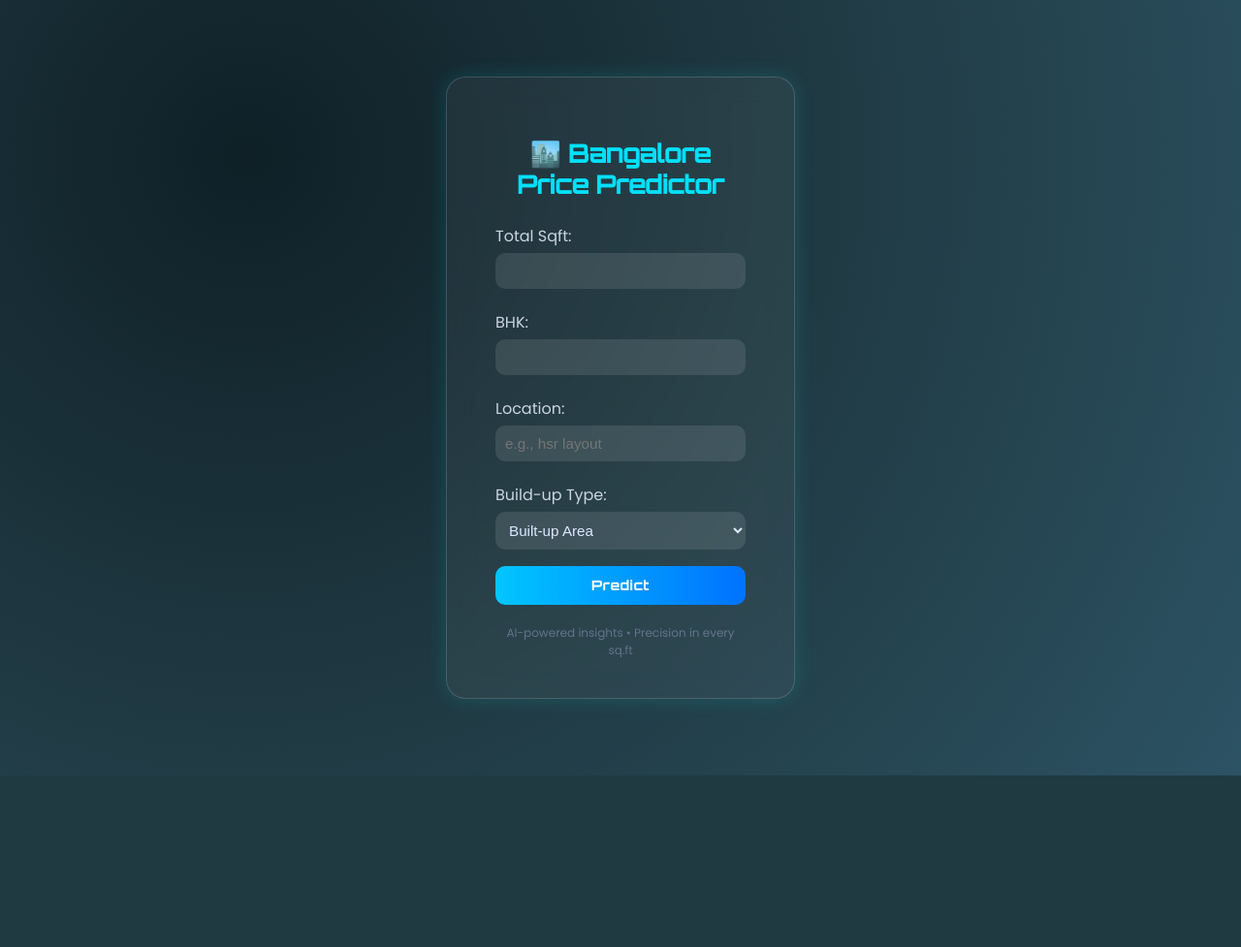
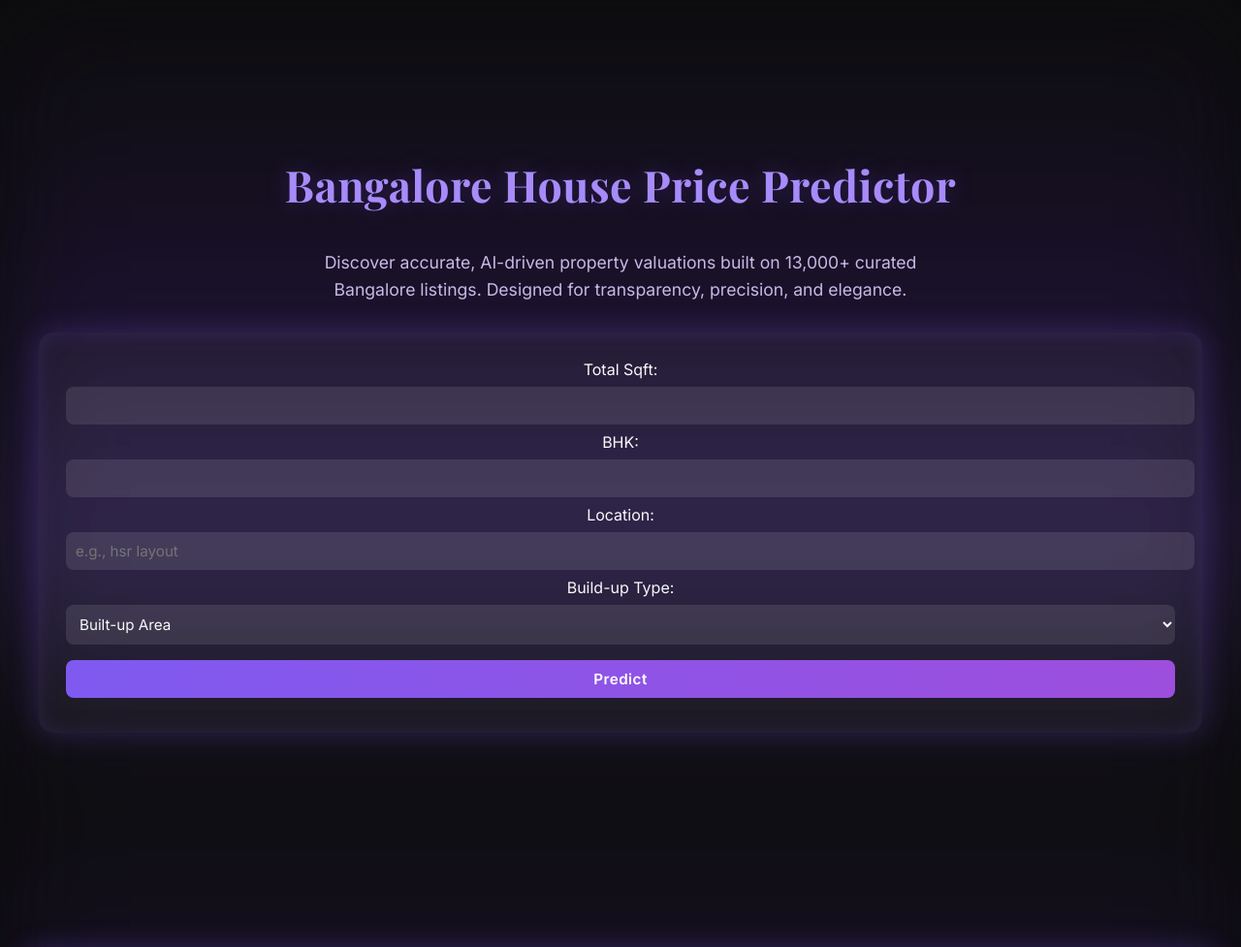
Before and after one commit to RoneyBABA/Housing, a Flask app: page / in a window 1280 px wide. Shown: the top 977 px of the page at 97% size. Before the commit the page ends 800 px from the top, so only its background shows below. Run offline with Flask 3, Linux system fonts and the light colour scheme; parts of the project's set-up code (start-up, migrations or seed data) failed here and were passed over.

Commit message:
Update Frontend

```diff
--- a/Backend/app.py
+++ b/Backend/app.py
@@ -1,81 +1,60 @@
-from flask import Flask, request, render_template
-import pickle
-import json
-import numpy as np
+from flask import Flask, render_template, request
+import pickle, json, numpy as np
 
 app = Flask(__name__)
 
-# Load model and columns
-model = pickle.load(open('FinalModel.pickle', 'rb'))
-columns = json.load(open('columns.json'))['data_colums']
+# Load model and metadata
+model = pickle.load(open('D:\College\Projs\Housing\Backend\FinalModel.pickle', 'rb'))
+columns = json.load(open('D:\College\Projs\Housing\Backend\columns.json'))['data_colums']
 
+# ---------- Core Prediction Function ----------
+def predict_price(location, sqft, bhk, build_up):
+    if (sqft/bhk) < 300:
+        return None, '❌ Minimum of 300 sqft should be allotted per bedroom'
+    elif (sqft/bhk) > 2000:
+        return None, '❌ Maximum of 2000 sqft allowed per bedroom'
 
-def predict_price(location, sqft, bhk, build_up):
-    # Validation checks
-    if (sqft / bhk) < 300:
-        return None, '❌ Minimum of 300 sqft should be allotted per 1 Bedroom'
-    elif (sqft / bhk) > 2000:
-        return None, '❌ Maximum of 2000 sqft is allotted per 1 Bedroom'
-
-    # Prepare input vector
     x = np.zeros(len(columns))
     x[0] = sqft
     x[1] = bhk
-    x[2] = sqft / bhk
+    x[2] = sqft/bhk
 
-    # One-hot encode location
     if location.lower() in columns:
-        loc_index = columns.index(location.lower())
-        x[loc_index] = 1
+        x[columns.index(location.lower())] = 1
+    if build_up.lower() in columns:
+        x[columns.index(build_up.lower())] = 1
 
-    # One-hot encode build-up type
-    if build_up.lower() in columns:
-        build_up_index = columns.index(build_up.lower())
-        x[build_up_index] = 1
-
-    # Predict
     pred = float(model.predict([x])[0]) * 100000
-
-    # Format value
     abs_value = abs(pred)
     if abs_value >= 1e7:
-        formatted = f"₹ {pred / 1e7:.2f} Cr"
+        formatted = f"₹ {pred/1e7:.2f} Cr"
     elif abs_value >= 1e5:
-        formatted = f"₹ {pred / 1e5:.2f} L"
-    elif abs_value >= 1e3:
-        formatted = f"₹ {pred / 1e3:.2f} K"
+        formatted = f"₹ {pred/1e5:.2f} L"
     else:
         formatted = f"₹ {pred:.2f}"
-
     return pred, formatted
 
 
-@app.route('/')
-def home():
-    return render_template('index.html')
-
-
-@app.route('/predict', methods=['POST'])
-@app.route('/predict', methods=['POST'])
-def predict():
-    try:
+# ---------- Routes ----------
+@app.route('/', methods=['GET', 'POST'])
+def index():
+    prediction_text, actual_value = None, None
+    if request.method == 'POST':
         sqft = float(request.form['total_sqft'])
         bhk = int(request.form['bhk'])
         location = request.form['location']
         build_up = request.form['build_up']
+        pred, formatted = predict_price(location, sqft, bhk, build_up)
+        if pred is not None:
+            prediction_text = f"🏠 Estimated Price: {formatted}"
+            actual_value = f"{pred:,.2f}"
+        else:
+            prediction_text = formatted
 
-        pred, formatted = predict_price(location, sqft, bhk, build_up)
-
-        if pred is None:
-            return render_template('index.html', prediction_text=formatted)
-
-        actual_value = f"{pred:,.2f}"  # formatted number with commas and 2 decimals
-        return render_template('index.html',
-                               prediction_text=f'🏠 Estimated Price: {formatted}',
-                               actual_value=actual_value)
-    except Exception as e:
-        return render_template('index.html', prediction_text=f'⚠️ Error: {str(e)}')
-
+    return render_template('index.html',
+                           prediction_text=prediction_text,
+                           actual_value=actual_value,
+                           request=request)
 
 
 if __name__ == '__main__':
--- /dev/null
+++ b/Backend/static/script.js
@@ -0,0 +1,11 @@
+// Reveal animation
+const cards = document.querySelectorAll('.card');
+function revealCards() {
+  const trigger = window.innerHeight * 0.85;
+  cards.forEach(card => {
+    const top = card.getBoundingClientRect().top;
+    if (top < trigger) card.classList.add('visible');
+  });
+}
+window.addEventListener('scroll', revealCards);
+revealCards();
--- /dev/null
+++ b/Backend/static/style.css
@@ -0,0 +1,174 @@
+body {
+  margin: 0;
+  font-family: 'Inter', sans-serif;
+  color: #f8f9fa;
+  background: #0b0b0c;
+  overflow-x: hidden;
+}
+
+/* Scrollable Gradient Background */
+.scroll-gradient {
+  position: fixed;
+  top: 0;
+  left: 0;
+  width: 100%;
+  height: 400%;
+  background: linear-gradient(180deg, #0b0b0c 0%, #150e22 35%, #241a3d 70%, #0b0b0c 100%);
+  z-index: -1;
+  background-attachment: fixed;
+  filter: blur(50px) brightness(1.15);
+}
+
+/* Hero Section */
+.hero {
+  min-height: 100vh;
+  display: flex;
+  align-items: center;
+  justify-content: center;
+  text-align: center;
+  padding: 40px;
+}
+
+.hero h1 {
+  font-family: 'Playfair Display', serif;
+  font-size: 2.8rem;
+  color: #a78bfa;
+  letter-spacing: 0.5px;
+  text-shadow: 0 0 25px rgba(127, 90, 240, 0.3);
+}
+
+.hero p {
+  color: #c9b9e7;
+  max-width: 640px;
+  margin: 18px auto;
+  font-size: 1.1rem;
+  line-height: 1.6;
+}
+
+.form-container {
+  background: rgba(255,255,255,0.04);
+  padding: 28px;
+  border-radius: 15px;
+  margin-top: 30px;
+  box-shadow: inset 0 0 25px rgba(127, 90, 240, 0.15), 0 0 30px rgba(127, 90, 240, 0.25);
+}
+
+input, select, button {
+  width: 100%;
+  margin: 8px 0;
+  padding: 10px;
+  border-radius: 8px;
+  border: none;
+  font-size: 0.95rem;
+  font-family: 'Inter', sans-serif;
+}
+
+input, select {
+  background: rgba(255,255,255,0.1);
+  color: #f8f9fa;
+}
+
+button {
+  background: linear-gradient(90deg, #7f5af0, #9d4edd);
+  color: #fff;
+  cursor: pointer;
+  transition: 0.3s;
+  font-weight: 600;
+  letter-spacing: 0.5px;
+}
+
+button:hover {
+  transform: scale(1.05);
+  box-shadow: 0 0 15px #9d4edd;
+}
+
+.prediction {
+  color: #b794f4;
+  margin-top: 10px;
+  font-weight: 500;
+}
+
+.subtle {
+  font-size: 0.9rem;
+  color: #a9a9c9;
+}
+
+/* Alternating Cards */
+.cards {
+  display: flex;
+  flex-direction: column;
+  gap: 140px;
+  padding: 100px 20px;
+}
+
+.card {
+  display: flex;
+  align-items: stretch;
+  justify-content: space-between;
+  background: rgba(255,255,255,0.05);
+  border-radius: 28px;
+  overflow: hidden;
+  box-shadow: 0 0 30px rgba(127,90,240,0.3);
+  opacity: 0;
+  transform: translateY(60px);
+  transition: all 1s ease-out;
+}
+
+.card.visible {
+  opacity: 1;
+  transform: translateY(0);
+}
+
+.card .text, .card .image {
+  flex: 1;
+  min-height: 420px;
+}
+
+.card .text {
+  flex: 1.2;
+  padding: 60px;
+  display: flex;
+  flex-direction: column;
+  justify-content: center;
+  line-height: 1.75;
+}
+
+.card .text h2 {
+  font-family: 'Playfair Display', serif;
+  font-size: 2rem;
+  color: #c77dff;
+  margin-bottom: 18px;
+  text-shadow: 0 0 15px rgba(199,125,255,0.25);
+}
+
+.card .text p {
+  font-family: 'Inter', sans-serif;
+  color: #e7d9fa;
+  font-size: 1.05rem;
+  margin-bottom: 12px;
+  letter-spacing: 0.2px;
+}
+
+.card .image {
+  flex: 1;
+  background-size: cover;
+  background-position: center;
+  opacity: 0.9;
+  transition: opacity 0.8s ease;
+  filter: brightness(0.85) contrast(1.05);
+}
+
+.card.left .text { order: 1; }
+.card.left .image { order: 2; }
+
+.card.right .image { order: 1; }
+.card.right .text { order: 2; }
+
+@media (max-width: 900px) {
+  .card {
+    flex-direction: column;
+  }
+  .card .text {
+    padding: 40px 25px;
+  }
+}
--- a/Backend/templates/index.html
+++ b/Backend/templates/index.html
@@ -1,152 +1,121 @@
 <!DOCTYPE html>
 <html lang="en">
 <head>
-  <meta charset="UTF-8">
-  <meta name="viewport" content="width=device-width, initial-scale=1.0">
-  <title>🏙️ Bangalore House Price Predictor</title>
-  <style>
-    @import url('https://fonts.googleapis.com/css2?family=Orbitron:wght@500&family=Poppins:wght@300;400;600&display=swap');
+  <meta charset="UTF-8" />
+  <meta name="viewport" content="width=device-width, initial-scale=1.0" />
+  <title>Bangalore House Price Predictor</title>
+  <link rel="stylesheet" href="{{ url_for('static', filename='style.css') }}">
+  <link href="https://fonts.googleapis.com/css2?family=Inter:wght@400;500;600&family=Playfair+Display:wght@600;700&display=swap" rel="stylesheet">
 
-    * {
-      box-sizing: border-box;
-    }
+</head>
+<body>
 
-    body {
-      background: radial-gradient(circle at 20% 20%, #0f2027, #203a43, #2c5364);
-      color: #e0e7ff;
-      font-family: 'Poppins', sans-serif;
-      min-height: 100vh;
-      display: flex;
-      align-items: center;
-      justify-content: center;
-      margin: 0;
-    }
+<div class="scroll-gradient"></div>
 
-    .card {
-      background: rgba(255, 255, 255, 0.05);
-      backdrop-filter: blur(14px);
-      border: 1px solid rgba(255, 255, 255, 0.15);
-      border-radius: 20px;
-      padding: 40px 50px;
-      text-align: center;
-      width: 360px;
-      box-shadow: 0 0 20px rgba(0, 255, 255, 0.15);
-      animation: fadeIn 1.2s ease-in-out;
-    }
+<!-- HERO SECTION -->
+<section class="hero">
+  <div class="hero-content">
+    <h1> Bangalore House Price Predictor</h1>
+    <p>Discover accurate, AI-driven property valuations built on 13,000+ curated Bangalore listings.
+    Designed for transparency, precision, and elegance.</p>
 
-    @keyframes fadeIn {
-      from { opacity: 0; transform: translateY(30px); }
-      to { opacity: 1; transform: translateY(0); }
-    }
-
-    h2 {
-      font-family: 'Orbitron', sans-serif;
-      font-size: 1.6rem;
-      color: #00e0ff;
-      margin-bottom: 25px;
-    }
-
-    label {
-      display: block;
-      text-align: left;
-      margin: 10px 0 5px;
-      color: #cbd5e1;
-      font-weight: 500;
-    }
-
-    input, select {
-      width: 100%;
-      padding: 10px;
-      margin-bottom: 12px;
-      border-radius: 10px;
-      border: none;
-      background: rgba(255, 255, 255, 0.1);
-      color: #e0e7ff;
-      font-size: 0.95rem;
-      transition: all 0.3s ease;
-    }
-
-    input:focus, select:focus {
-      outline: none;
-      background: rgba(255, 255, 255, 0.2);
-      box-shadow: 0 0 6px #00e0ff;
-    }
-
-    button {
-      width: 100%;
-      padding: 12px;
-      margin-top: 5px;
-      background: linear-gradient(90deg, #00c6ff, #0072ff);
-      color: #fff;
-      font-weight: 600;
-      border: none;
-      border-radius: 10px;
-      cursor: pointer;
-      transition: all 0.4s ease;
-      font-family: 'Orbitron', sans-serif;
-      letter-spacing: 1px;
-    }
-
-    button:hover {
-      background: linear-gradient(90deg, #0072ff, #00c6ff);
-      transform: scale(1.05);
-      box-shadow: 0 0 10px #00e0ff;
-    }
-
-    h3 {
-      margin-top: 25px;
-      color: #b3e5fc;
-      font-size: 1.1rem;
-      animation: fadeIn 1s ease-in;
-    }
-
-    .subtle {
-      font-size: 0.9rem;
-      color: #94a3b8;
-      font-style: italic;
-      margin-top: 4px;
-    }
-
-    .footer {
-      margin-top: 20px;
-      font-size: 0.75rem;
-      color: #64748b;
-    }
-  </style>
-</head>
-
-<body>
-  <div class="card">
-    <h2>🏙️ Bangalore Price Predictor</h2>
-
-    <form action="/predict" method="post">
+    <div class="form-container">
+      <form action="/" method="post">
         <label>Total Sqft:</label>
-      <input type="number" name="total_sqft" step="any" required>
+        <input type="number" name="total_sqft" step="any" required value="{{ request.form.total_sqft or '' }}">
 
         <label>BHK:</label>
-      <input type="number" name="bhk" step="1" required>
+        <input type="number" name="bhk" required value="{{ request.form.bhk or '' }}">
 
         <label>Location:</label>
-      <input type="text" name="location" placeholder="e.g., hsr layout" required>
+        <input type="text" name="location" placeholder="e.g., hsr layout" required value="{{ request.form.location or '' }}">
 
         <label>Build-up Type:</label>
         <select name="build_up" required>
-        <option value="built-up area">Built-up Area</option>
-        <option value="carpet area">Carpet Area</option>
-        <option value="super built-up area">Super Built-up Area</option>
+          <option value="built-up area" {% if request.form.build_up=='built-up area' %}selected{% endif %}>Built-up Area</option>
+          <option value="carpet area" {% if request.form.build_up=='carpet area' %}selected{% endif %}>Carpet Area</option>
+          <option value="super built-up area" {% if request.form.build_up=='super built-up area' %}selected{% endif %}>Super Built-up Area</option>
         </select>
 
         <button type="submit">Predict</button>
       </form>
 
       {% if prediction_text %}
-      <h3>{{ prediction_text }}</h3>
+        <div class="prediction">{{ prediction_text }}</div>
         {% if actual_value %}
-        <div class="subtle">(Actual value: ₹ {{ actual_value }})</div>
+          <div class="subtle">(₹ {{ actual_value }})</div>
         {% endif %}
       {% endif %}
+    </div>
+  </div>
+</section>
 
-    <div class="footer">AI-powered insights • Precision in every sq.ft</div>
+<!-- FEATURE CARDS -->
+<section class="cards">
+
+  <!-- CARD 1 -->
+  <div class="card left">
+    <div class="text">
+      <h2>Model Overview</h2>
+      <p>Our predictive system is powered by a fine-tuned <b>Linear Regression</b> model trained on over
+      <b>13,320 Bangalore property records</b>. It understands relationships between <b>square footage, location, and configuration</b> to estimate realistic market prices.</p>
+      <p>The model achieved an <b>R² score of 0.86</b> on test data — meaning it explains over 86% of price variance with exceptional consistency.
+      Predictions are expressed in lakhs and crores for better real-world readability.</p>
     </div>
+    <div class="image" style="background-image:url('{{ url_for('static', filename='img/model.jpg') }}');"></div>
+  </div>
+
+  <!-- CARD 2 -->
+  <div class="card right">
+    <div class="image" style="background-image:url('{{ url_for('static', filename='img/features.jpg') }}');"></div>
+    <div class="text">
+      <h2> Feature Engineering</h2>
+      <p>Beyond raw data, we introduced intelligent derived metrics such as <b>sqft_per_bhk</b> (efficiency ratio)
+      and <b>price_per_sqft</b> (value normalization). This transformation ensures the model learns structural fairness —
+      identifying whether an apartment is overpriced relative to its size and locality.</p>
+      <p>1300+ localities were clustered into 240 meaningful regions, preserving location intelligence while preventing data sparsity.
+      These engineered features boost both <b>stability</b> and <b>explainability</b> of predictions.</p>
+    </div>
+  </div>
+
+  <!-- CARD 3 -->
+  <div class="card left">
+    <div class="text">
+      <h2>Outlier Handling</h2>
+      <p>We implemented strong <b>domain-driven outlier filters</b>. Any property that violates natural market logic —
+      such as 1BHK units over 2000 sqft or 8BHK apartments under 600 sqft — is systematically removed.</p>
+      <p>Additionally, per-location price normalization (mean ± std deviation) ensures consistent comparisons.
+      This refinement significantly reduced skewness, making predictions more dependable and realistic.</p>
+    </div>
+    <div class="image" style="background-image:url('{{ url_for('static', filename='img/outliers.jpg') }}');"></div>
+  </div>
+
+  <!-- CARD 4 -->
+  <div class="card right">
+    <div class="image" style="background-image:url('{{ url_for('static', filename='img/validation.jpg') }}');"></div>
+    <div class="text">
+      <h2>Validation & Reliability</h2>
+      <p>Our model’s reliability stems from transparent design. Every prediction undergoes
+      <b>range validation</b> to ensure no property violates area-to-room ratios, preventing false estimates.</p>
+      <p>Combined with <b>rule-based sanity checks</b> and manual cross-verification on sample data,
+      this framework ensures credibility — making every price output not just accurate but <b>context-aware</b>.</p>
+    </div>
+  </div>
+
+  <!-- CARD 5 -->
+  <div class="card left">
+    <div class="text">
+      <h2>Technology Stack</h2>
+      <p>Built using <b>Python</b>, <b>Flask</b>, and <b>scikit-learn</b>, the system integrates machine learning with a responsive,
+      lightweight web interface. The design prioritizes performance, readability, and scalability.</p>
+      <p>Deployed seamlessly on <b>Render’s free cloud infrastructure</b>, the application is optimized for
+      accessibility without compromising quality — providing users with an instant, elegant predictive experience.</p>
+    </div>
+    <div class="image" style="background-image:url('{{ url_for('static', filename='img/tech.jpg') }}');"></div>
+  </div>
+
+</section>
+
+<script src="{{ url_for('static', filename='script.js') }}"></script>
 </body>
 </html>
```
Lines whose indentation alone changed are shown as unchanged.
